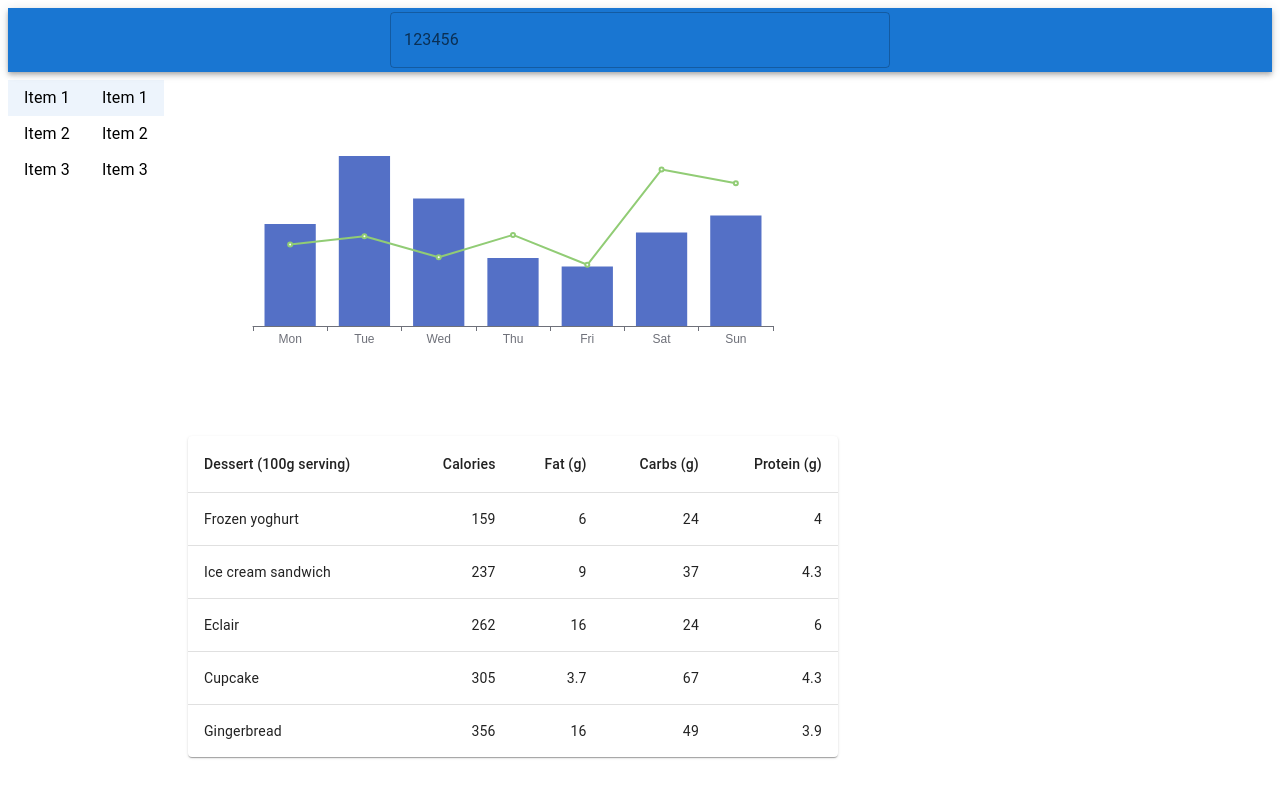
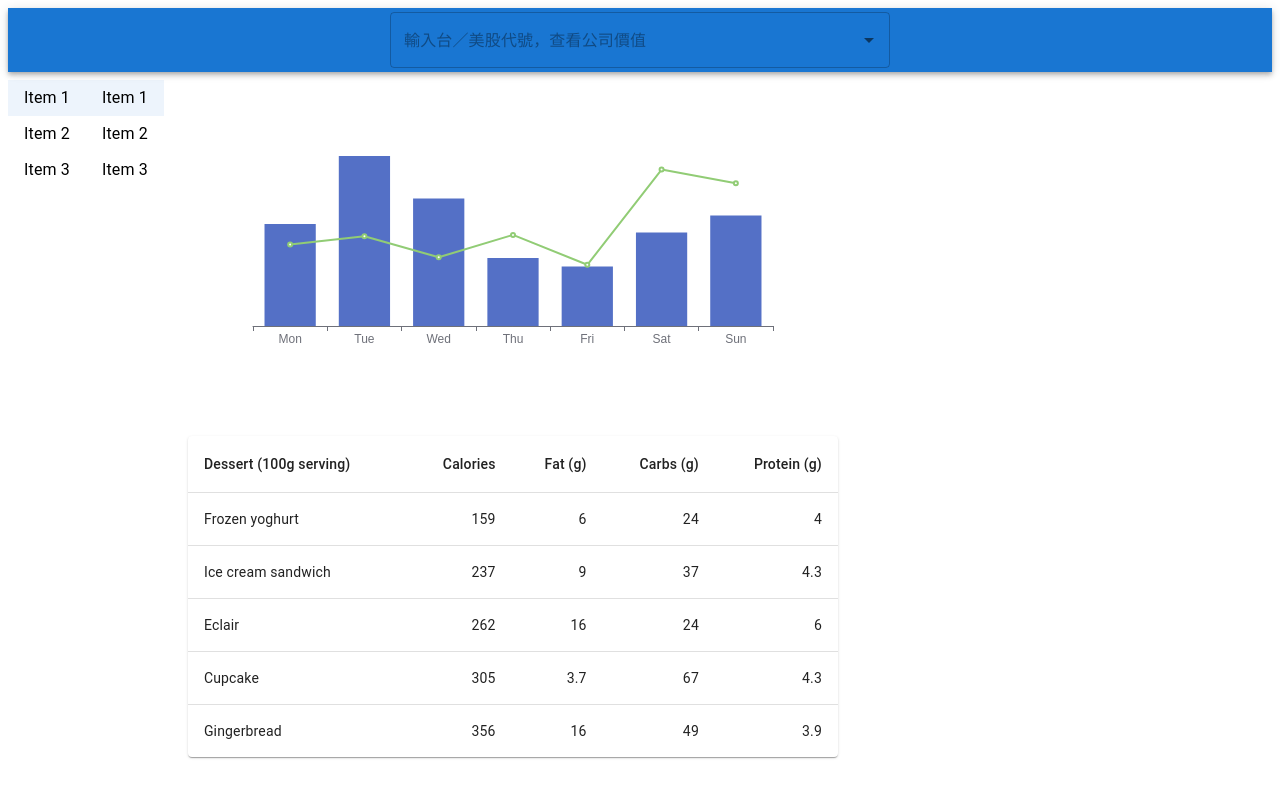
Before and after one commit to huskylin/stock-dashboard, a Next.js app: page / in a window 1280 px wide. Built offline with nearby package versions, Linux system fonts and the light colour scheme; no server answers.

Commit message:
feat: fetch SearchBar option from api

```diff
--- a/src/components/SearchBar.tsx
+++ b/src/components/SearchBar.tsx
@@ -1,145 +1,44 @@
-import * as React from "react";
-import TextField from "@mui/material/TextField";
-import Autocomplete from "@mui/material/Autocomplete";
+import { useState } from 'react';
+import TextField from '@mui/material/TextField';
+import Autocomplete from '@mui/material/Autocomplete';
+import { subYears, format } from 'date-fns';
+import { useDispatch, useSelector } from 'react-redux';
+import { RootState } from '@/store/store';
+import { StockCodes } from '@/store/interfaces/StockData';
+import { fetchStockData } from '@/store/stockThunks';
 
 export default function SearchBar() {
+  const dispatch = useDispatch<any>();
+  const { stockCodes } = useSelector((state: RootState) => state.stock);
+  const [date, setDate] = useState({
+    startDate: format(subYears(new Date(), 5), 'yyyy-MM-dd'),
+    endDate: format(new Date(), 'yyyy-MM-dd'),
+  });
+
+  const handleStockCodeChange = (
+    event: React.ChangeEvent<{}>,
+    stockCode: string | StockCodes | null
+  ) => {
+    if (stockCode && typeof stockCode !== 'string') {
+      dispatch(fetchStockData(stockCode.id, date.startDate, date.endDate));
+    }
+  };
+
   return (
-    <Autocomplete
-      id="free-solo-demo"
-      fullWidth
-      freeSolo
-      options={top100Films.map((option) => option.title)}
-      sx={{ width: "500px" }}
-      renderInput={(params) => <TextField {...params} label="123456" />}
-    />
+    stockCodes && (
+      <Autocomplete
+        id="stock-code"
+        fullWidth
+        options={stockCodes}
+        sx={{ width: '500px' }}
+        onChange={handleStockCodeChange}
+        getOptionLabel={(item: string | StockCodes) =>
+          typeof item !== 'string' ? `${item.id} ${item.name}` : ''
+        }
+        renderInput={(params) => (
+          <TextField {...params} placeholder="輸入台／美股代號，查看公司價值" />
+        )}
+      />
+    )
   );
 }
-
-// Top 100 films as rated by IMDb users. http://www.imdb.com/chart/top
-const top100Films = [
-  { title: "The Shawshank Redemption", year: 1994 },
-  { title: "The Godfather", year: 1972 },
-  { title: "The Godfather: Part II", year: 1974 },
-  { title: "The Dark Knight", year: 2008 },
-  { title: "12 Angry Men", year: 1957 },
-  { title: "Schindler's List", year: 1993 },
-  { title: "Pulp Fiction", year: 1994 },
-  {
-    title: "The Lord of the Rings: The Return of the King",
-    year: 2003,
-  },
-  { title: "The Good, the Bad and the Ugly", year: 1966 },
-  { title: "Fight Club", year: 1999 },
-  {
-    title: "The Lord of the Rings: The Fellowship of the Ring",
-    year: 2001,
-  },
-  {
-    title: "Star Wars: Episode V - The Empire Strikes Back",
-    year: 1980,
-  },
-  { title: "Forrest Gump", year: 1994 },
-  { title: "Inception", year: 2010 },
-  {
-    title: "The Lord of the Rings: The Two Towers",
-    year: 2002,
-  },
-  { title: "One Flew Over the Cuckoo's Nest", year: 1975 },
-  { title: "Goodfellas", year: 1990 },
-  { title: "The Matrix", year: 1999 },
-  { title: "Seven Samurai", year: 1954 },
-  {
-    title: "Star Wars: Episode IV - A New Hope",
-    year: 1977,
-  },
-  { title: "City of God", year: 2002 },
-  { title: "Se7en", year: 1995 },
-  { title: "The Silence of the Lambs", year: 1991 },
-  { title: "It's a Wonderful Life", year: 1946 },
-  { title: "Life Is Beautiful", year: 1997 },
-  { title: "The Usual Suspects", year: 1995 },
-  { title: "Léon: The Professional", year: 1994 },
-  { title: "Spirited Away", year: 2001 },
-  { title: "Saving Private Ryan", year: 1998 },
-  { title: "Once Upon a Time in the West", year: 1968 },
-  { title: "American History X", year: 1998 },
-  { title: "Interstellar", year: 2014 },
-  { title: "Casablanca", year: 1942 },
-  { title: "City Lights", year: 1931 },
-  { title: "Psycho", year: 1960 },
-  { title: "The Green Mile", year: 1999 },
-  { title: "The Intouchables", year: 2011 },
-  { title: "Modern Times", year: 1936 },
-  { title: "Raiders of the Lost Ark", year: 1981 },
-  { title: "Rear Window", year: 1954 },
-  { title: "The Pianist", year: 2002 },
-  { title: "The Departed", year: 2006 },
-  { title: "Terminator 2: Judgment Day", year: 1991 },
-  { title: "Back to the Future", year: 1985 },
-  { title: "Whiplash", year: 2014 },
-  { title: "Gladiator", year: 2000 },
-  { title: "Memento", year: 2000 },
-  { title: "The Prestige", year: 2006 },
-  { title: "The Lion King", year: 1994 },
-  { title: "Apocalypse Now", year: 1979 },
-  { title: "Alien", year: 1979 },
-  { title: "Sunset Boulevard", year: 1950 },
-  {
-    title:
-      "Dr. Strangelove or: How I Learned to Stop Worrying and Love the Bomb",
-    year: 1964,
-  },
-  { title: "The Great Dictator", year: 1940 },
-  { title: "Cinema Paradiso", year: 1988 },
-  { title: "The Lives of Others", year: 2006 },
-  { title: "Grave of the Fireflies", year: 1988 },
-  { title: "Paths of Glory", year: 1957 },
-  { title: "Django Unchained", year: 2012 },
-  { title: "The Shining", year: 1980 },
-  { title: "WALL·E", year: 2008 },
-  { title: "American Beauty", year: 1999 },
-  { title: "The Dark Knight Rises", year: 2012 },
-  { title: "Princess Mononoke", year: 1997 },
-  { title: "Aliens", year: 1986 },
-  { title: "Oldboy", year: 2003 },
-  { title: "Once Upon a Time in America", year: 1984 },
-  { title: "Witness for the Prosecution", year: 1957 },
-  { title: "Das Boot", year: 1981 },
-  { title: "Citizen Kane", year: 1941 },
-  { title: "North by Northwest", year: 1959 },
-  { title: "Vertigo", year: 1958 },
-  {
-    title: "Star Wars: Episode VI - Return of the Jedi",
-    year: 1983,
-  },
-  { title: "Reservoir Dogs", year: 1992 },
-  { title: "Braveheart", year: 1995 },
-  { title: "M", year: 1931 },
-  { title: "Requiem for a Dream", year: 2000 },
-  { title: "Amélie", year: 2001 },
-  { title: "A Clockwork Orange", year: 1971 },
-  { title: "Like Stars on Earth", year: 2007 },
-  { title: "Taxi Driver", year: 1976 },
-  { title: "Lawrence of Arabia", year: 1962 },
-  { title: "Double Indemnity", year: 1944 },
-  {
-    title: "Eternal Sunshine of the Spotless Mind",
-    year: 2004,
-  },
-  { title: "Amadeus", year: 1984 },
-  { title: "To Kill a Mockingbird", year: 1962 },
-  { title: "Toy Story 3", year: 2010 },
-  { title: "Logan", year: 2017 },
-  { title: "Full Metal Jacket", year: 1987 },
-  { title: "Dangal", year: 2016 },
-  { title: "The Sting", year: 1973 },
-  { title: "2001: A Space Odyssey", year: 1968 },
-  { title: "Singin' in the Rain", year: 1952 },
-  { title: "Toy Story", year: 1995 },
-  { title: "Bicycle Thieves", year: 1948 },
-  { title: "The Kid", year: 1921 },
-  { title: "Inglourious Basterds", year: 2009 },
-  { title: "Snatch", year: 2000 },
-  { title: "3 Idiots", year: 2009 },
-  { title: "Monty Python and the Holy Grail", year: 1975 },
-];
```
